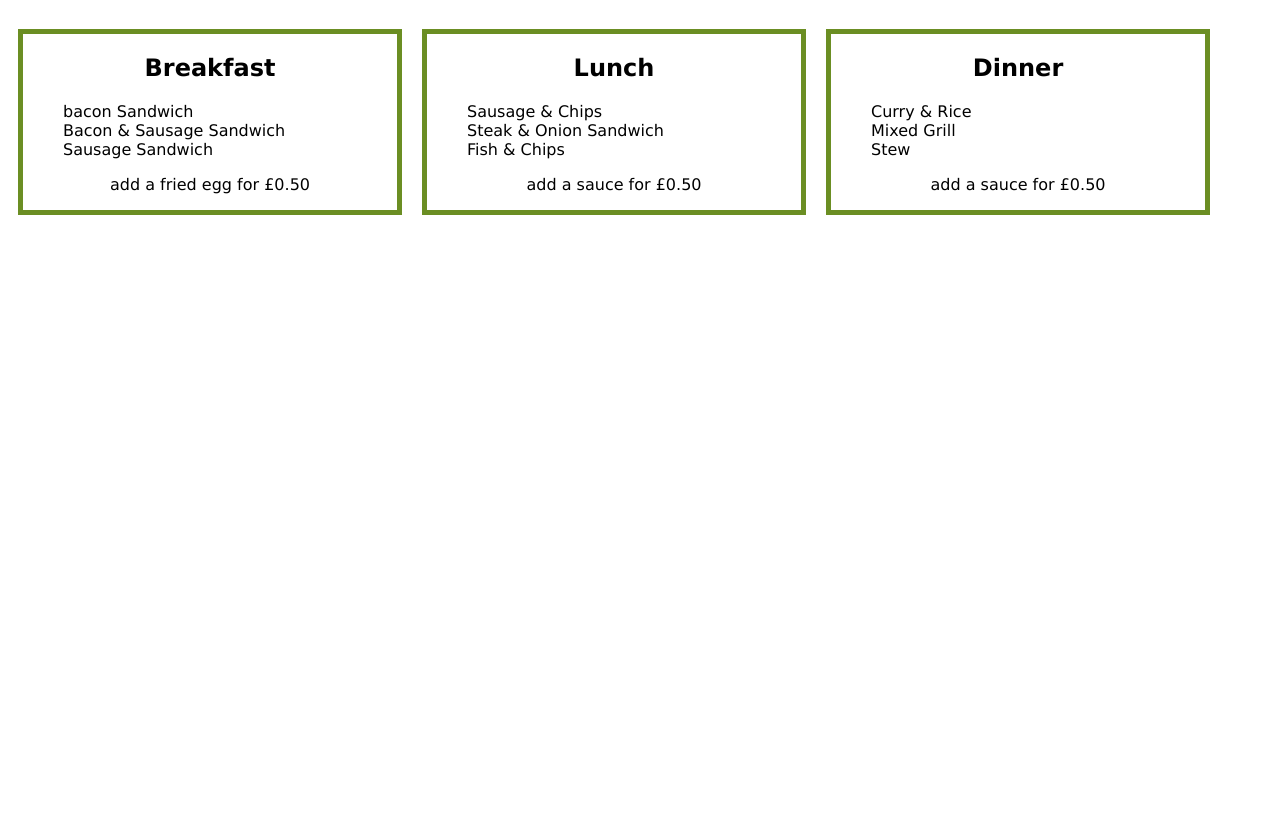
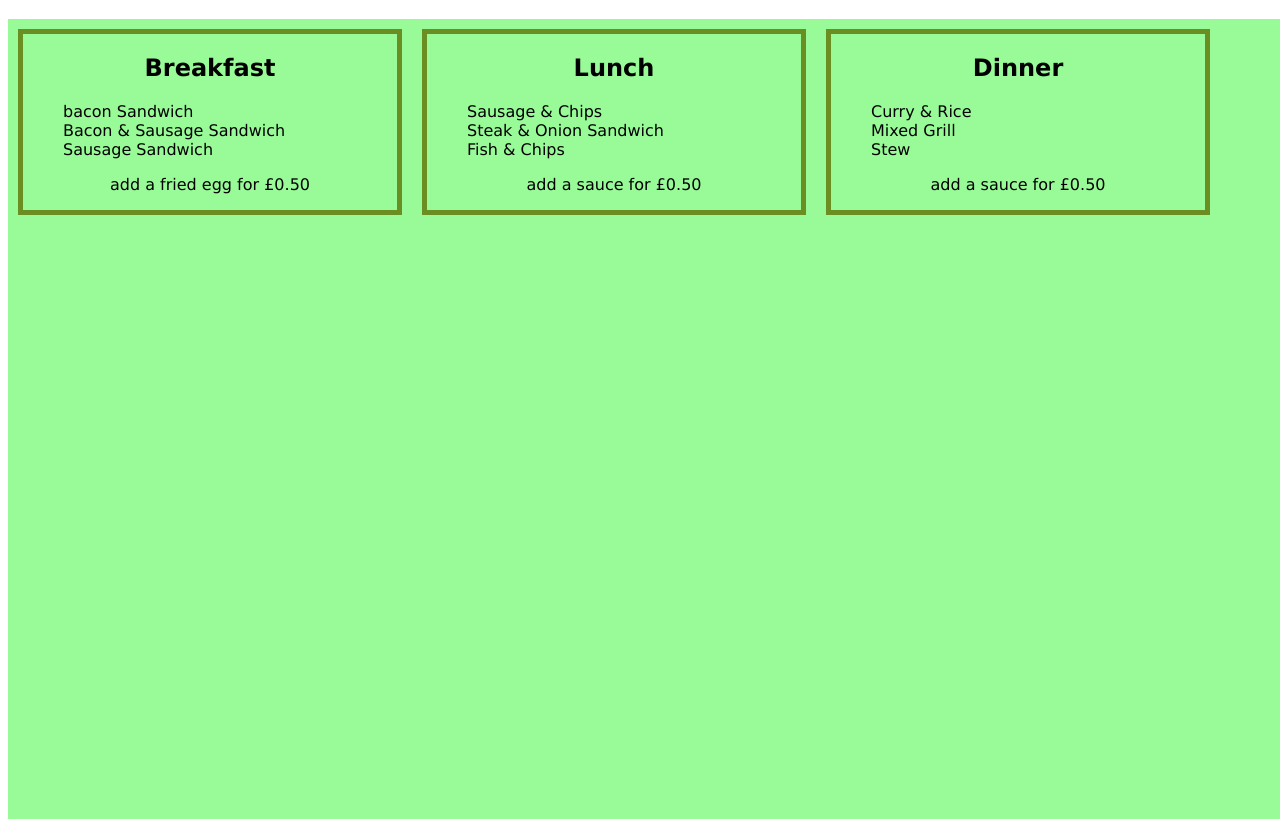
Before and after one commit to wisemanrick/Coursera_HTML-CSS-Java_Moduel_2_Project, a plain HTML site: page index.html in a window 1280 px wide. Shown: the part 62-889 px from the top of the page. Before the commit the page ends 800 px from the top, so only its background shows below. Drawn offline with Linux system fonts and the light colour scheme.

Commit message:
added container class with style

```diff
--- a/index.html
+++ b/index.html
@@ -16,7 +16,11 @@
 h1 {
 
 }
-
+.container{
+    width: 100vw;
+    height: 100vh;
+    background-color: palegreen;
+}
 .meal{
     float: left;
     border: olivedrab solid 5px;
@@ -35,8 +39,10 @@ li{
 
 </style>
 
+
 <h1>The Cafe</h1>
 
+<div class="container">
     <div class="meal"><h2>Breakfast</h2>
         <ul>
             <li>bacon Sandwich</li>
@@ -65,3 +71,5 @@ li{
         <p class="additions">add a sauce for £0.50</p>
 
     </div>
+
+</div>
```
Lines whose indentation alone changed are shown as unchanged.
